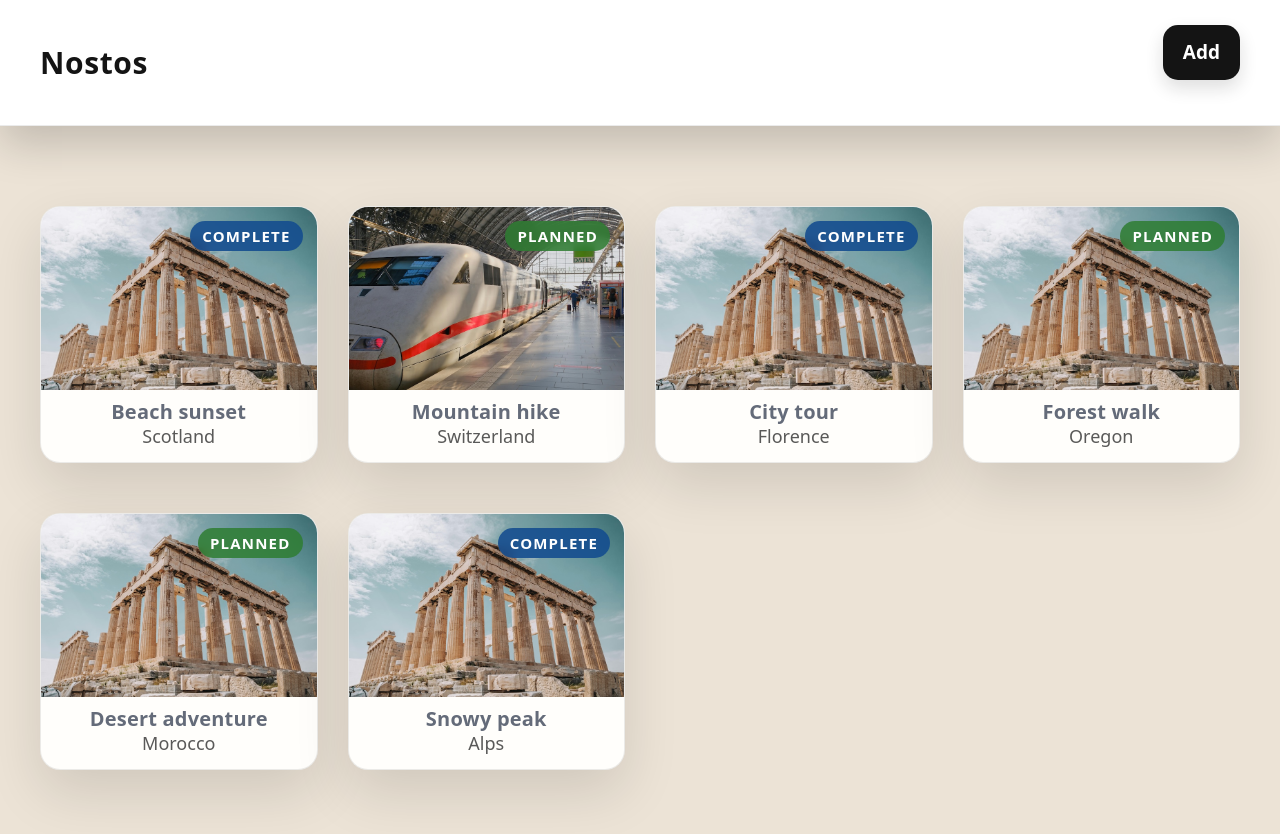
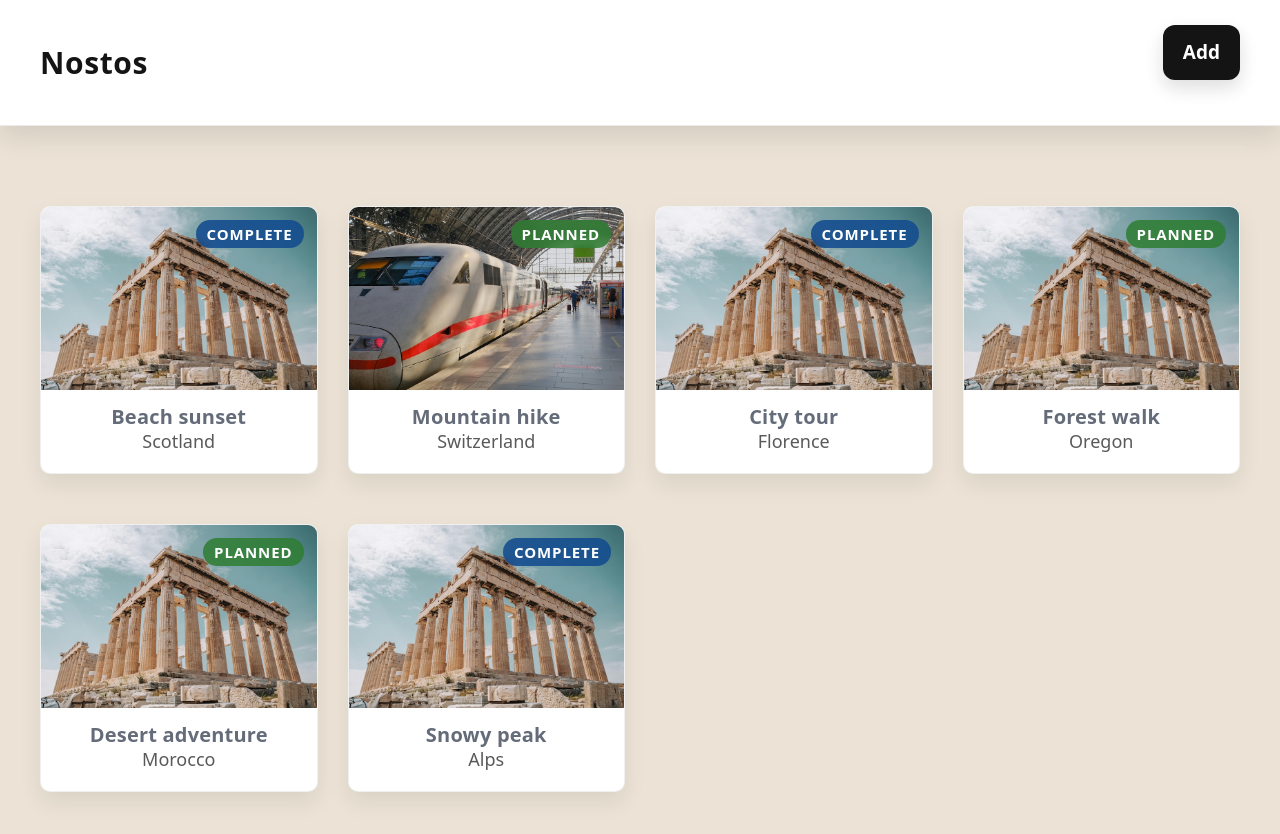
Before and after one commit to fivetilnoon/Nostos, a SvelteKit app: page / in a window 1280 px wide. Shown: the top 834 px of the page. Built offline with nearby package versions, Linux system fonts and the light colour scheme.

Commit message:
Visual changes

```diff
--- a/src/routes/+page.svelte
+++ b/src/routes/+page.svelte
@@ -107,10 +107,10 @@
 		--muted: rgba(0, 0, 0, 0.65);
 		--border: rgba(0, 0, 0, 0.08);
 		--border-strong: rgba(0, 0, 0, 0.12);
-		--shadow: rgba(0, 0, 0, 0.12);
-		--shadow-strong: rgba(0, 0, 0, 0.18);
-		--radius: 1rem;
-		--radius-lg: 1.25rem;
+		--shadow: rgba(0, 0, 0, 0.08);
+		--shadow-strong: rgba(0, 0, 0, 0.12);
+		--radius: 0.5rem;
+		--radius-lg: 0.75rem;
 		--radius-pill: 999px;
 	}
 
@@ -134,7 +134,7 @@
 		margin-bottom: 2rem;
 		background: var(--surface);
 		border-bottom: 1px solid var(--border);
-		box-shadow: 0 18px 40px var(--shadow-strong);
+		box-shadow: 0 12px 24px rgba(0, 0, 0, 0.1);
 	}
 
 	.page-header-inner {
@@ -157,7 +157,7 @@
 		justify-content: center;
 		border: none;
 		padding: 0.65rem 1rem;
-		border-radius: 0.75rem;
+		border-radius: 0.6rem;
 		background: var(--text);
 		color: var(--surface);
 		font-size: 0.95rem;
@@ -181,17 +181,17 @@
 	}
 
 	.card {
-		background: #fffefb;
-		border: 1px solid var(--border);
+		background: #fff;
+		border: 1px solid rgba(0, 0, 0, 0.06);
 		border-radius: var(--radius);
 		padding: 0;
 		overflow: hidden;
-		box-shadow: 0 22px 55px var(--shadow);
+		box-shadow: 0 10px 22px rgba(0, 0, 0, 0.08);
 		transition: box-shadow 0.2s ease;
 	}
 
 	.card:hover {
-		box-shadow: 0 28px 72px rgba(0, 0, 0, 0.18);
+		box-shadow: 0 14px 34px rgba(0, 0, 0, 0.12);
 	}
 
 	.card figure {
@@ -202,16 +202,16 @@
 
 	.status-chip {
 		position: absolute;
-		top: 0.7rem;
-		right: 0.7rem;
-		padding: 0.2rem 0.6rem;
+		top: 0.65rem;
+		right: 0.65rem;
+		padding: 0.15rem 0.55rem;
 		border-radius: var(--radius-pill);
 		font-size: 0.75rem;
 		font-weight: 700;
 		text-transform: uppercase;
-		letter-spacing: 0.08em;
+		letter-spacing: 0.06em;
 		color: var(--surface);
-		background: rgba(0, 0, 0, 0.65);
+		background: rgba(0, 0, 0, 0.6);
 		backdrop-filter: blur(4px);
 		pointer-events: none;
 	}
@@ -233,7 +233,7 @@
 	}
 
 	.card figcaption {
-		padding: 0.5rem 0.9rem 0.7rem;
+		padding: 0.75rem 1rem 1rem;
 		text-align: center;
 	}
 
```
